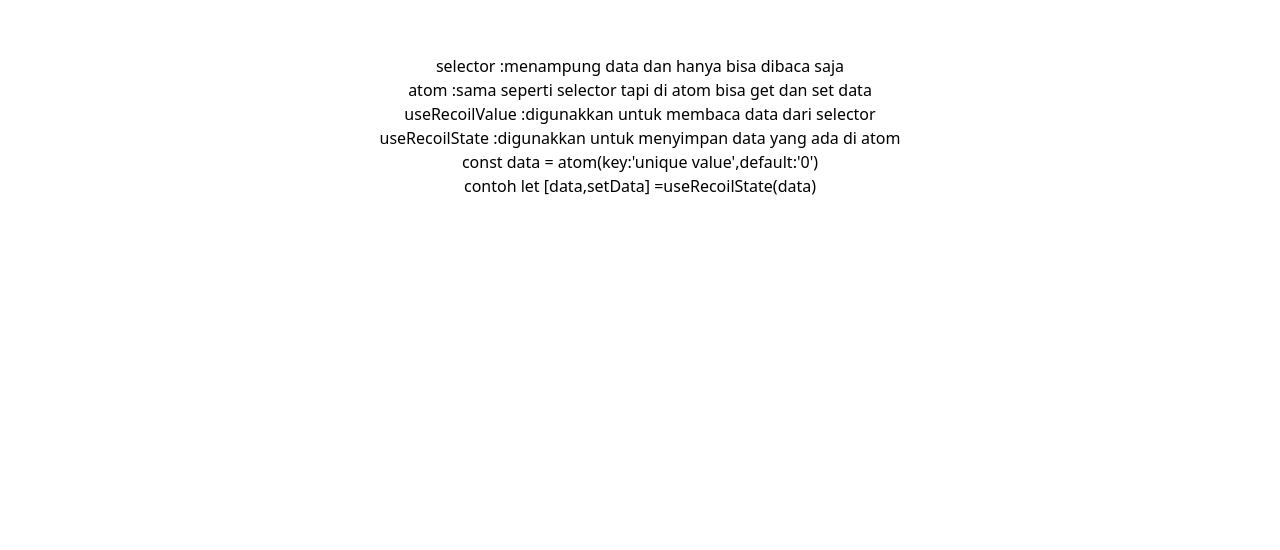
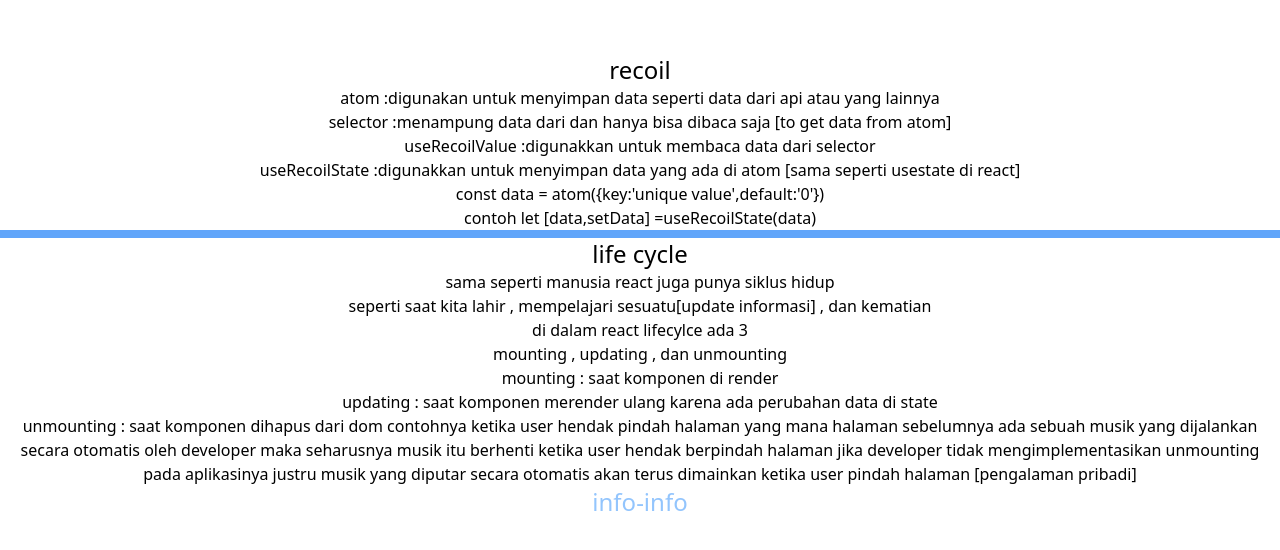
Before and after one commit to initer3737/belajarReactJs, a React (Vite) app: page /game in a window 1280 px wide. Shown: the part 746-1296 px from the top of the page. Before the commit the page ends 1152 px from the top, so only its background shows below. Built offline with nearby package versions, Linux system fonts and the light colour scheme.

Commit message:
react lifecycle

```diff
--- a/src/game/counter.jsx
+++ b/src/game/counter.jsx
@@ -5,12 +5,34 @@
     <div>
         <GameState/>
         <ul className='flex flex-col text-center mb-52'>
-            <li>selector :menampung data dan hanya bisa dibaca saja</li>
-            <li>atom :sama seperti selector tapi di atom bisa get dan set data </li>
+            <li className='text-2xl'>recoil</li>
+            <li>atom :digunakan untuk menyimpan data seperti data dari api atau yang lainnya</li>
+            <li>selector :menampung data dari dan hanya bisa dibaca saja [to get data from atom]</li>
             <li>useRecoilValue :digunakkan untuk membaca data dari selector </li>
-            <li>useRecoilState :digunakkan untuk menyimpan data yang ada di atom </li>
-            <li>const data = atom({`key:'unique value',default:'0'`})</li>
+            <li>useRecoilState :digunakkan untuk menyimpan data yang ada di atom [sama seperti usestate di react]</li>
+            <li>const data = atom({`{key:'unique value',default:'0'}`})</li>
             <li>contoh let [data,setData] =useRecoilState(data)</li>
+            <div className='bg-blue-400 p-1'/>
+            <li className='text-2xl'>life cycle</li>
+            <li>sama seperti manusia react juga punya siklus hidup</li>
+            <li>seperti saat kita lahir , mempelajari sesuatu[update informasi] , dan kematian</li>
+            <li>di dalam react lifecylce ada 3</li>
+            <li>mounting , updating , dan unmounting</li>
+            <li>mounting : saat komponen di render</li>
+            <li>updating : saat komponen merender ulang karena ada perubahan data di state</li>
+            <li>
+              unmounting : saat komponen dihapus dari dom contohnya ketika user hendak pindah halaman yang mana halaman sebelumnya ada sebuah musik yang dijalankan secara otomatis oleh developer maka seharusnya musik itu berhenti ketika user hendak berpindah halaman
+              jika developer tidak mengimplementasikan unmounting pada aplikasinya justru musik yang diputar secara otomatis akan terus dimainkan ketika user pindah halaman [pengalaman pribadi]
+            </li>
+            <li>
+              <a
+                href="https://medium.com/codeacademia/apa-itu-component-lifecycle-di-react-bfcb64f64e0e"
+                target={'_blank'}
+                className='text-blue-300 hover:text-blue-500 text-2xl'
+            >
+                info-info
+            </a>
+            </li>
         </ul>
     </div>
   )
```
